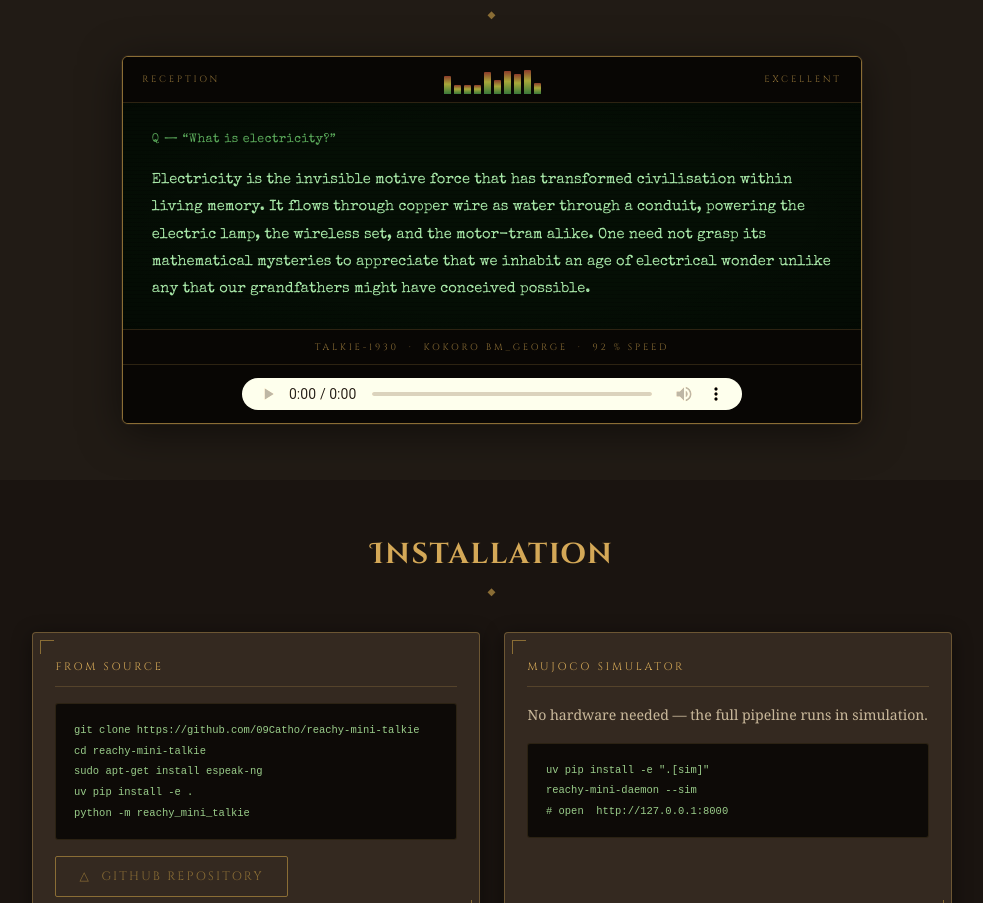
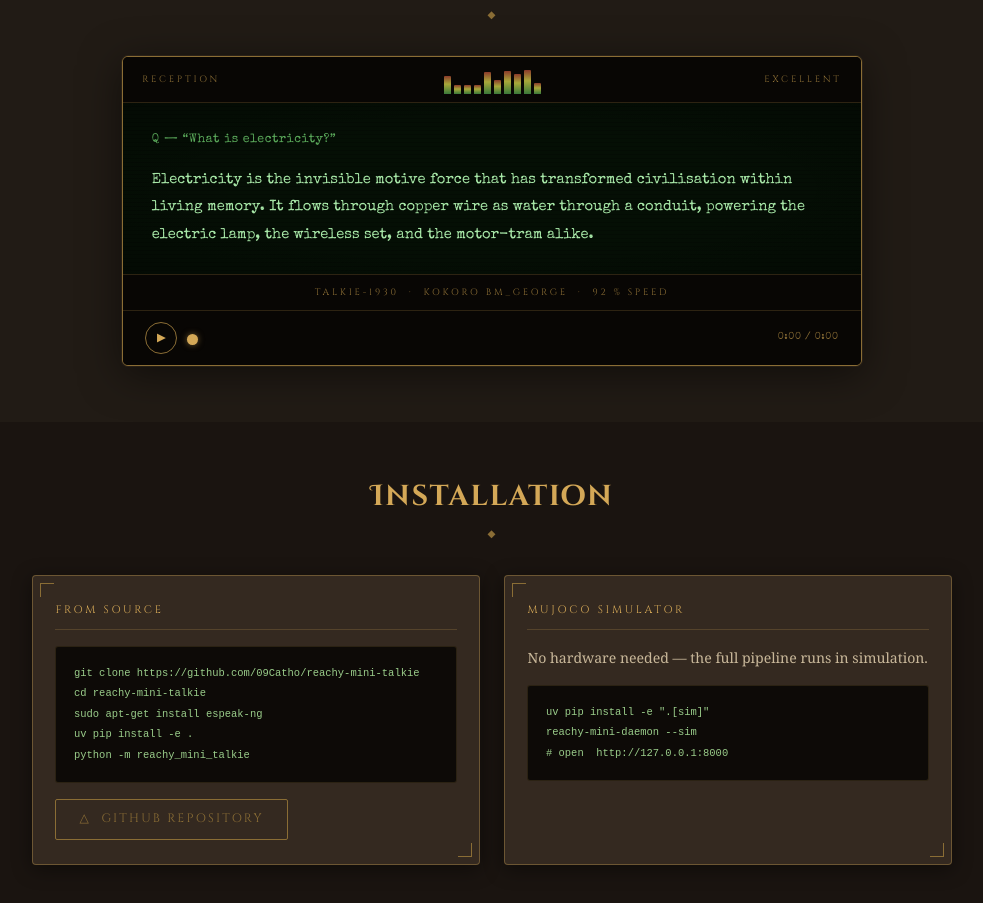
Before and after one commit to 09Catho/reachy-mini-talkie, a plain HTML site: page index.html in a window 1280 px wide. Shown: the part 2339-3242 px from the top of the page, without its empty margins (148-1131 px from the left). Drawn offline with nearby package versions, Linux system fonts and the light colour scheme; a web font is replaced by a local one.

Commit message:
feat: custom vintage audio player in demo section
Replace browser-default <audio controls> with a bespoke Art-Deco player:
seekable progress bar, gold thumb, play/pause toggle, elapsed/total time.
Also remove last sentence from screen-response that was absent from audio.

Co-Authored-By: Claude Sonnet 4.6 <noreply@anthropic.com>

```diff
--- a/index.html
+++ b/index.html
@@ -346,9 +346,7 @@
         Electricity is the invisible motive force that has transformed
         civilisation within living memory. It flows through copper wire
         as water through a conduit, powering the electric lamp, the wireless
-        set, and the motor-tram alike. One need not grasp its mathematical
-        mysteries to appreciate that we inhabit an age of electrical wonder
-        unlike any that our grandfathers might have conceived possible.
+        set, and the motor-tram alike.
       </p>
     </div>
 
@@ -357,9 +355,14 @@
     </div>
 
     <div class="radio-audio">
-      <audio controls preload="metadata">
-        <source src="assets/sample.wav" type="audio/wav" />
-      </audio>
+      <audio id="sampleAudio" preload="metadata" src="assets/sample.wav"></audio>
+      <button class="audio-btn" id="audioPlay" aria-label="Play">&#9654;</button>
+      <div class="audio-track" id="audioTrack" role="slider" aria-label="Seek">
+        <div class="audio-fill" id="audioFill">
+          <span class="audio-thumb"></span>
+        </div>
+      </div>
+      <span class="audio-time" id="audioTime">0:00 / 0:00</span>
     </div>
   </div>
 </section>
@@ -452,5 +455,54 @@ reachy-mini-daemon --sim
   </p>
 </footer>
 
+<script>
+(function () {
+  const audio = document.getElementById('sampleAudio');
+  const btn   = document.getElementById('audioPlay');
+  const track = document.getElementById('audioTrack');
+  const fill  = document.getElementById('audioFill');
+  const time  = document.getElementById('audioTime');
+
+  function fmt(s) {
+    if (isNaN(s)) return '0:00';
+    return Math.floor(s / 60) + ':' + String(Math.floor(s % 60)).padStart(2, '0');
+  }
+
+  btn.addEventListener('click', function () {
+    if (audio.paused) {
+      audio.play();
+      btn.innerHTML = '&#10074;&#10074;';
+      btn.classList.add('playing');
+    } else {
+      audio.pause();
+      btn.innerHTML = '&#9654;';
+      btn.classList.remove('playing');
+    }
+  });
+
+  audio.addEventListener('timeupdate', function () {
+    var pct = audio.duration ? (audio.currentTime / audio.duration * 100) : 0;
+    fill.style.width = pct + '%';
+    time.textContent = fmt(audio.currentTime) + ' / ' + fmt(audio.duration);
+  });
+
+  audio.addEventListener('loadedmetadata', function () {
+    time.textContent = '0:00 / ' + fmt(audio.duration);
+  });
+
+  audio.addEventListener('ended', function () {
+    btn.innerHTML = '&#9654;';
+    btn.classList.remove('playing');
+    fill.style.width = '0%';
+    time.textContent = '0:00 / ' + fmt(audio.duration);
+  });
+
+  track.addEventListener('click', function (e) {
+    var rect = track.getBoundingClientRect();
+    var pct  = Math.max(0, Math.min(1, (e.clientX - rect.left) / rect.width));
+    if (audio.duration) audio.currentTime = pct * audio.duration;
+  });
+}());
+</script>
 </body>
 </html>
--- a/style.css
+++ b/style.css
@@ -705,20 +705,84 @@ section {
 }
 
 
-/* Audio player inside radio panel */
+/* Custom vintage audio player */
 .radio-audio {
   background: #080604;
   border-top: 1px solid rgba(212,168,87,0.18);
-  padding: 0.8rem 1.2rem;
+  padding: 0.7rem 1.4rem;
   display: flex;
+  align-items: center;
+  gap: 1rem;
+}
+
+.audio-btn {
+  width: 32px;
+  height: 32px;
+  flex-shrink: 0;
+  border-radius: 50%;
+  border: 1.5px solid var(--gold-dim);
+  background: transparent;
+  color: var(--gold);
+  font-size: 0.72rem;
+  cursor: pointer;
+  display: flex;
+  align-items: center;
   justify-content: center;
+  transition: border-color 0.15s, background 0.15s, box-shadow 0.15s;
+  padding: 0;
+  line-height: 1;
 }
-.radio-audio audio {
-  width: 100%;
-  max-width: 500px;
-  height: 32px;
-  filter: sepia(0.4) hue-rotate(5deg);
-  accent-color: var(--gold);
+.audio-btn:hover {
+  border-color: var(--gold);
+  background: rgba(212,168,87,0.1);
+  box-shadow: 0 0 10px rgba(212,168,87,0.2);
+}
+.audio-btn.playing {
+  border-color: var(--gold);
+  box-shadow: 0 0 12px rgba(212,168,87,0.25);
+}
+
+.audio-track {
+  flex: 1;
+  height: 3px;
+  background: rgba(212,168,87,0.15);
+  border-radius: 2px;
+  cursor: pointer;
+  position: relative;
+  /* Larger click target */
+  padding: 8px 0;
+  margin: -8px 0;
+  background-clip: content-box;
+}
+
+.audio-fill {
+  height: 3px;
+  background: linear-gradient(90deg, var(--gold-dim), var(--gold));
+  border-radius: 2px;
+  width: 0%;
+  transition: width 0.1s linear;
+  position: relative;
+  pointer-events: none;
+}
+
+.audio-thumb {
+  position: absolute;
+  right: -5px;
+  top: -4px;
+  width: 11px;
+  height: 11px;
+  border-radius: 50%;
+  background: var(--gold);
+  box-shadow: 0 0 6px rgba(212,168,87,0.5);
+}
+
+.audio-time {
+  font-family: var(--font-mono);
+  font-size: 0.62rem;
+  color: var(--gold-dim);
+  letter-spacing: 0.06em;
+  white-space: nowrap;
+  flex-shrink: 0;
 }
 
 /* ══════════════════════  INSTALL SECTION  ═══════════════════════ */
```
